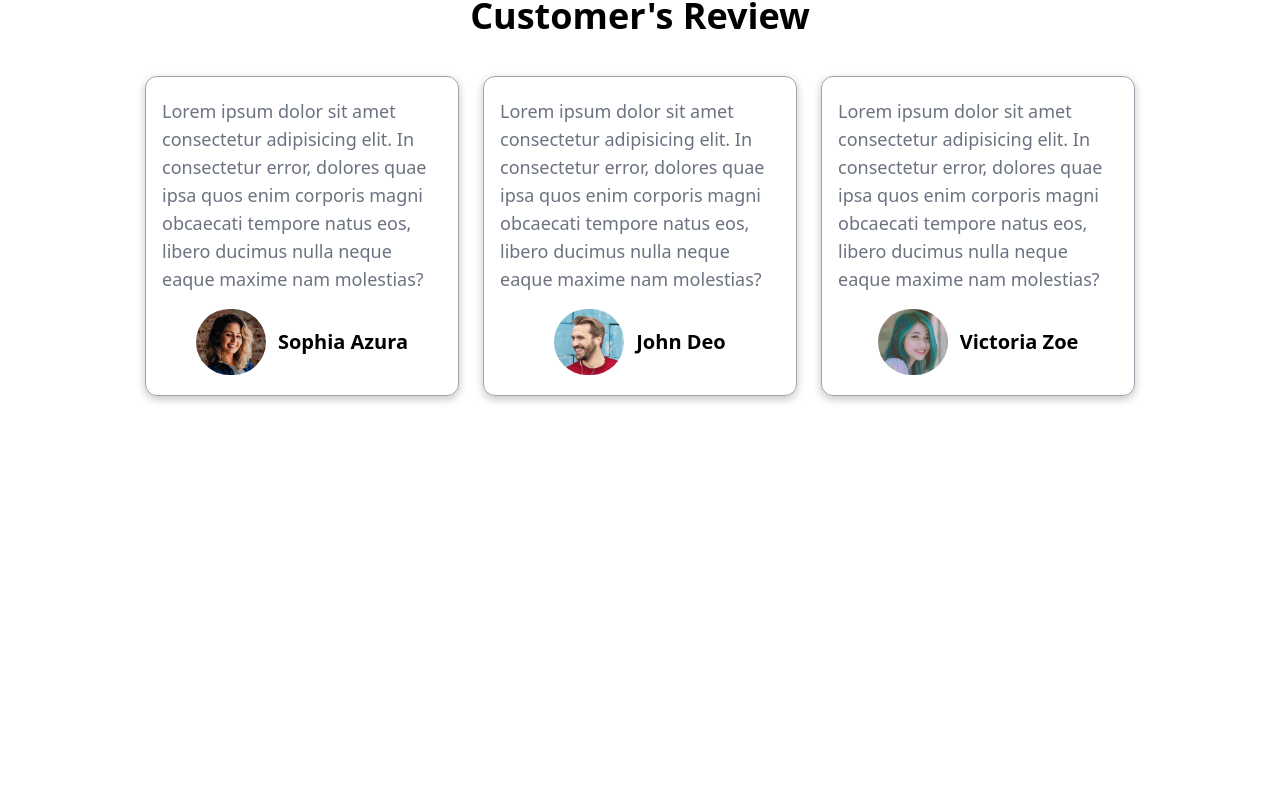
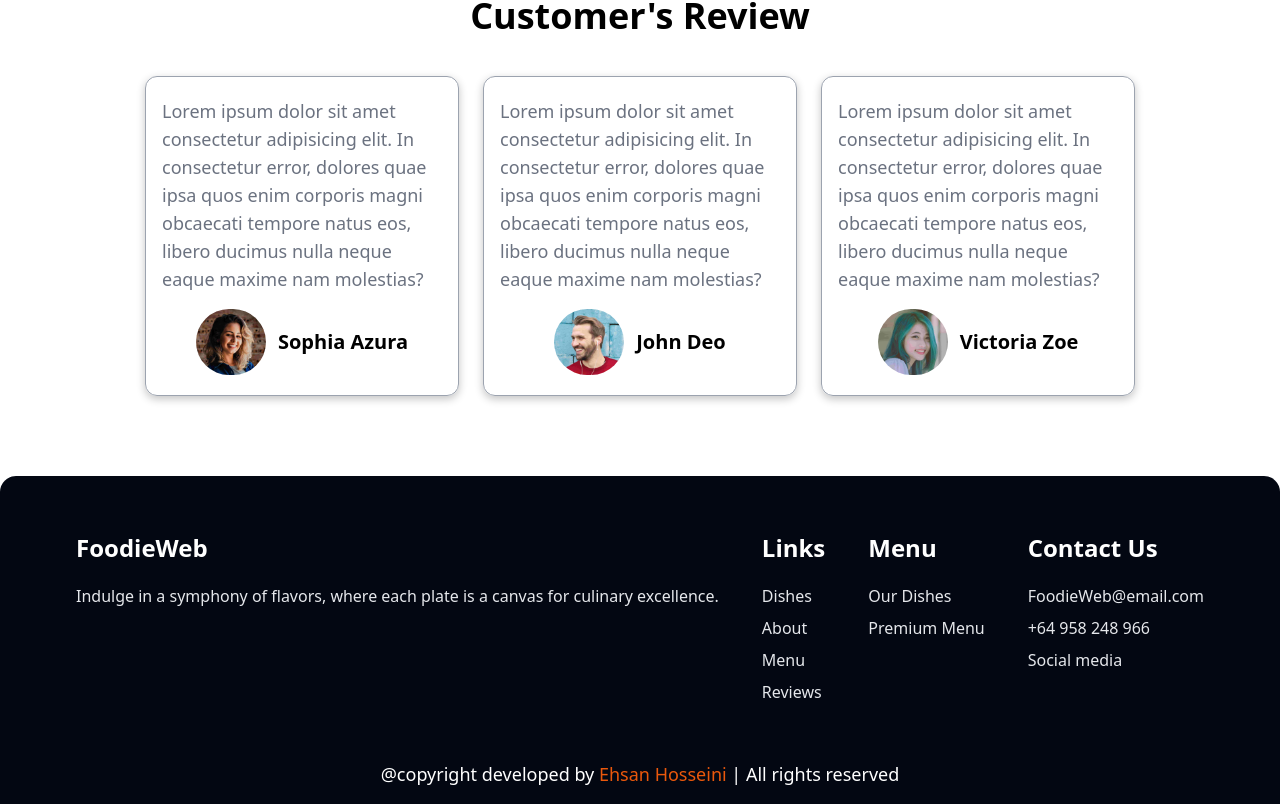
Before and after one commit to seyedehsandev/restaurant, a React (Create React App) app: page / in a window 1280 px wide. Shown: the part 3080-3884 px from the top of the page. Before the commit the page ends 3556 px from the top, so only its background shows below. Built offline with nearby package versions, Linux system fonts and the light colour scheme.

Commit message:
finish template

```diff
--- a/src/App.js
+++ b/src/App.js
@@ -1,6 +1,7 @@
 import './App.css';
 import About from './component/About';
 import Dishes from './component/Dishes';
+import Footer from './component/Footer';
 import Header from './component/Header';
 import Menu from './component/Menu';
 import Navbar from "./component/Navbar"
@@ -8,12 +9,13 @@ import Review from './component/Review';
 function App() {
   return (
     <div className="app">
-      <Navbar/>
-      <Header/>
+      <Navbar />
+      <Header />
       <Dishes/>
       <About />
       <Menu/>
       <Review/>
+      <Footer />
     </div>
   );
 }
--- /dev/null
+++ b/src/component/Footer.jsx
@@ -0,0 +1,20 @@
+import React from 'react'
+import FooterItem from './FooterItem'
+
+export default function Footer() {
+  return (
+    <div className='flex items-start justify-between flex-wrap bg-gray-950 rounded-t-2xl pt-10 pb-4 px-16'>
+
+<div className='flex flex-col gap-5 text-gray-200 items-start justify-center py-4 px-3 h-fit w-fit '>
+        <h2 className='text-2xl text-white font-semibold '>FoodieWeb</h2>
+        <span className='hover:text-orange-600 cursor-pointer'>Indulge in a symphony of flavors, where each plate is a canvas for culinary excellence.</span>
+    </div>
+
+        <FooterItem title={'Links'} ItemsProps={["Dishes" , "About" , "Menu" , "Reviews"]} />
+        <FooterItem title={'Menu'} ItemsProps={["Our Dishes" , "Premium Menu"]} />
+        <FooterItem title={'Contact Us'} ItemsProps={["FoodieWeb@email.com" , "+64 958 248 966" , "Social media"]} />
+
+        <p className='text-lg w-full text-white text-center mt-10'>@copyright developed by <span className='text-orange-600'>Ehsan Hosseini</span> | All rights reserved</p>
+    </div>
+  )
+}
--- /dev/null
+++ b/src/component/FooterItem.jsx
@@ -0,0 +1,15 @@
+import React from 'react'
+import { useState } from 'react'
+
+export default function FooterItem({title , ItemsProps}) {
+    let [items , setItems] = useState(ItemsProps)
+  return (
+    <div className='flex flex-col gap-5 text-gray-200 items-start justify-center py-4 px-3 h-fit w-fit'>
+        <h2 className='text-2xl text-white font-semibold '>{title}</h2>
+        <ul className='flex flex-col gap-2 items-start'>
+            {items.map(item => <li className='hover:text-orange-600 cursor-pointer font-medium'>{item}</li>)}
+        </ul>
+
+    </div>
+  )
+}
```
